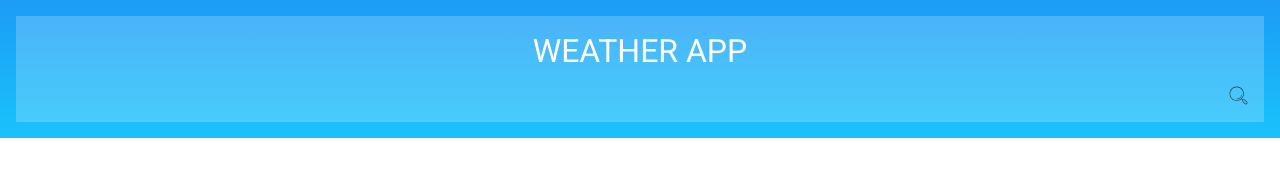
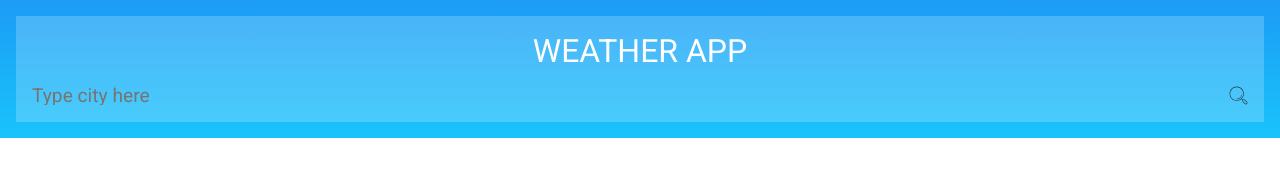
Before and after one commit to JakubZ97/weatherapp, a React (Create React App) app: page / in a window 1280 px wide. Shown: the top 176 px of the page. Built offline with nearby package versions, Linux system fonts and the light colour scheme.

Commit message:
created form component

```diff
--- a/src/App.js
+++ b/src/App.js
@@ -1,12 +1,20 @@
 import './App.scss'
 import Header from './components/Header';
+import { useState } from 'react';
 
 function App() {
   const API_KEY = 'DPYN64R6MPM64Z3MW8W78EGEM'
+  const [data, setData] = useState()
+  const [statusCode, setStatusCode] = useState()
 
   return (
     <div className="App">
-      <Header />
+      <Header
+        API_KEY = { API_KEY }
+        setData = { setData }
+        setStatusCode = { setStatusCode }
+      />
+
     </div>
   );
 }
--- a/src/components/Form.js
+++ b/src/components/Form.js
@@ -1,10 +1,34 @@
 import React from 'react'
 
-function Form() {
+function Form({ API_KEY, setData, setStatusCode }) {
+
+  const downloadData = (city) => {
+    console.log(API_KEY)
+        fetch(`https://weather.visualcrossing.com/VisualCrossingWebServices/rest/services/timeline/${city}?unitGroup=us&key=${API_KEY}&contentType=json`)
+    .then(response => {
+      setStatusCode(response.ok);
+      return response.json();
+    })
+    .then(json => {
+      setData(json.days)
+      console.log(json.days)
+    })
+    .catch(err => {
+      console.error(err);
+    })
+  }
+
   return (
-    <form>
-        <input type='text'></input>
-        <button type='submit'></button>
+    <form autoComplete='off'>
+        <input type='text' placeholder='Type city here' id='search-city'></input>
+        <button
+          type='submit'
+          onClick={(e) =>{
+            const search = document.getElementById('search-city').value
+            e.preventDefault()
+            downloadData(search)
+          }}>
+        </button>
     </form>
   )
 }
--- a/src/components/Header.js
+++ b/src/components/Header.js
@@ -1,13 +1,17 @@
 import React from 'react'
 import Form from './Form'
 
-function Header() {
+function Header({API_KEY, setData, setStatusCode, data }) {
   return (
     <header>
         <h1>
           WEATHER APP
         </h1>
-        <Form />
+        <Form
+          API_KEY = { API_KEY }
+          setData = { setData }
+          setStatusCode = { setStatusCode }
+        />
     </header>
   )
 }
```
